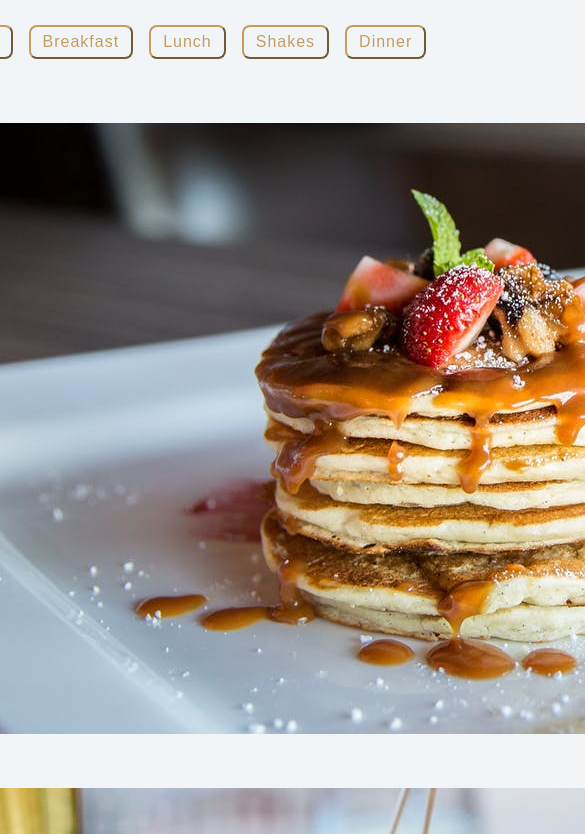
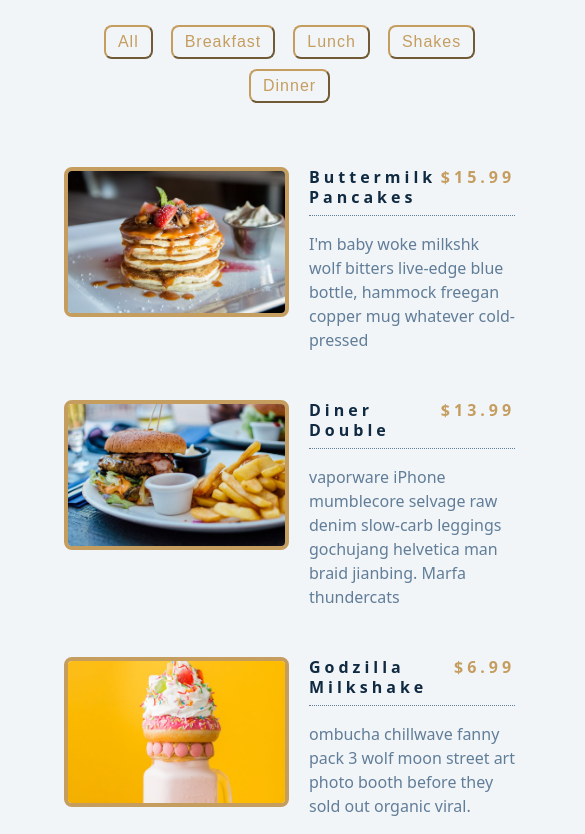
Before and after one commit to imatularyan/food-menu, a plain HTML site: page index.html in a window 390 px wide. Shown: the part 143-977 px from the top of the page, 585 px wide, since content can reach past the window. Drawn offline with Linux system fonts and the light colour scheme.

Commit message:
responsive

```diff
--- a/styles.css
+++ b/styles.css
@@ -12,8 +12,10 @@ body {
 }
 
 .menu {
+  display: flex;
+  flex-wrap: wrap;
+  flex-direction: column;
   padding: 5rem 0;
-  width: 100%;
 }
 
 .title {
@@ -39,8 +41,11 @@ h2 {
 
 .btn-container {
   display: flex;
+  flex-wrap: wrap;
   justify-content: center;
-  margin-bottom: 4rem;
+  align-items: center;
+  gap: 10px 2px;
+  margin: 0px auto 64px auto;
 }
 
 .filter-btn {
@@ -63,10 +68,10 @@ h2 {
 }
 
 .section-center {
-  width: 1170px;
-  margin: auto;
   display: flex;
   flex-wrap: wrap;
+  max-width: 1170px;
+  margin: 0 auto;
   gap: 3rem 2rem;
 }
 
@@ -76,14 +81,13 @@ h2 {
   gap: 0 1.25rem;
 }
 
-.container .photo {
+.photo {
   width: 225px;
   height: 150px;
   object-fit: cover;
   border: 0.25rem solid #c59d5f;
   border-radius: 0.5rem;
 }
-
 
 .item-info header {
   display: flex;
@@ -111,3 +115,30 @@ h4 {
 .price {
   color: #c59d5f;
 }
+
+@media (max-width: 576px) {
+  .section-center {
+    flex-direction: column;
+    margin: 0px 25px;
+  }
+ }
+
+@media (max-width: 768px) {
+  .section-center {
+    flex-direction: column;
+    margin: 0px 25px ;
+  }
+}
+
+@media (max-width: 992px) {
+  .section-center {
+    flex-direction: column;
+    margin: 0px 64px;
+  }
+}
+
+@media (min-width: 992px) {
+  .section-center {
+    margin: 0px auto;
+  }
+}
```
